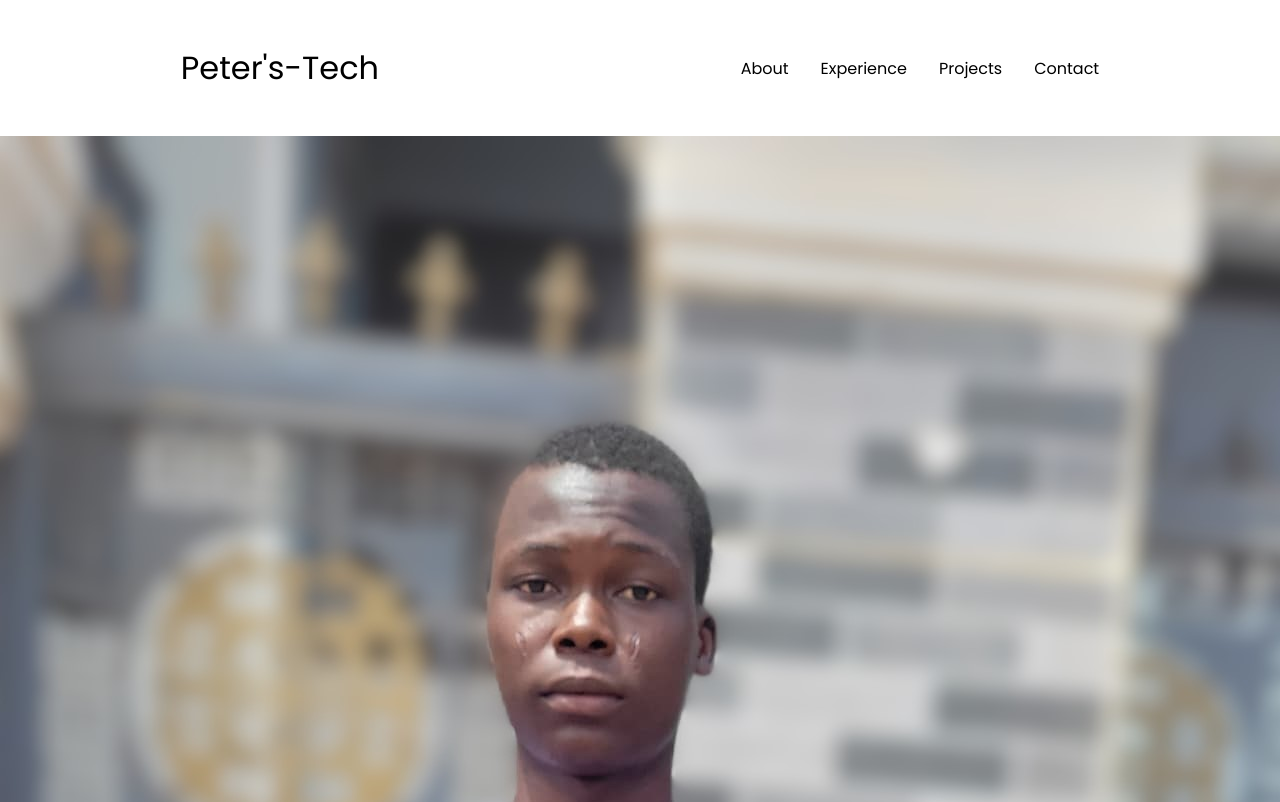
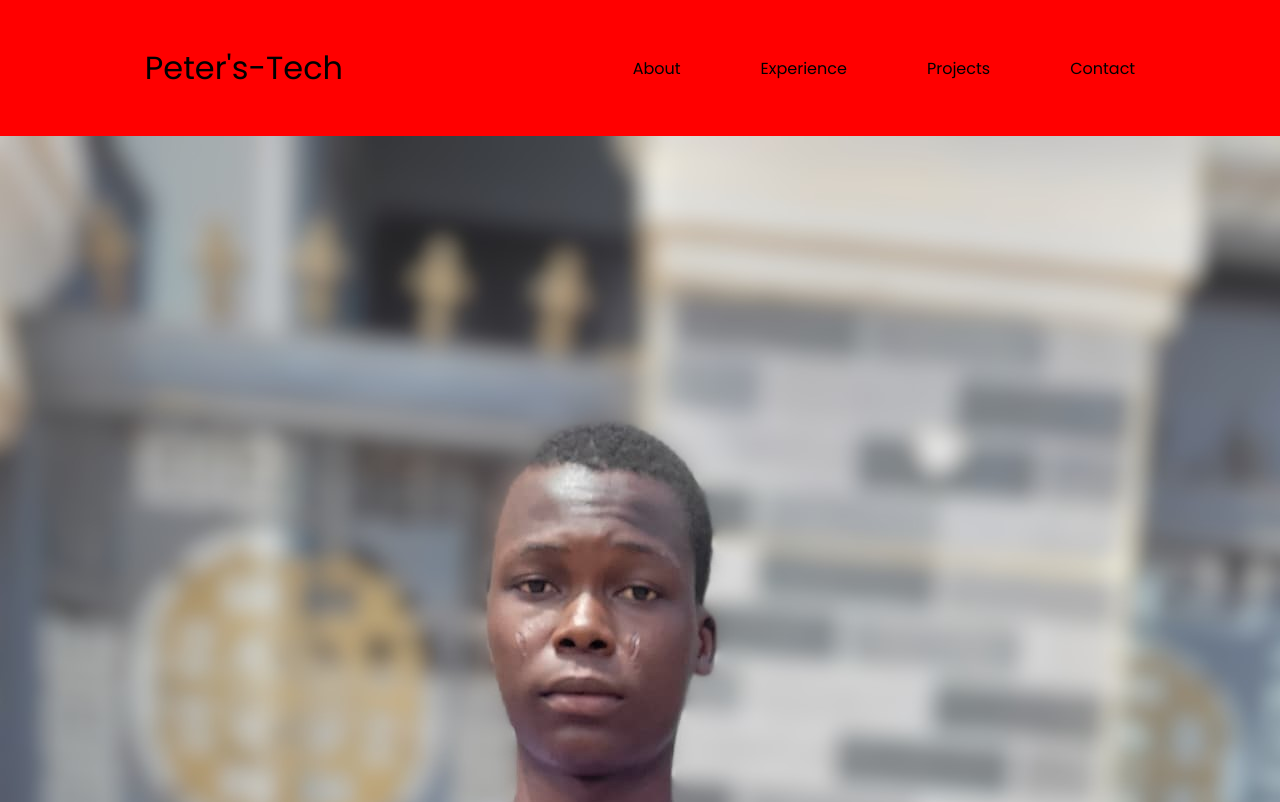
Before and after one commit to Adekoya-Tech/My-Portfolio, a plain HTML site: page index.html in a window 1280 px wide. Shown: the top 802 px of the page. Drawn offline with nearby package versions, Linux system fonts and the light colour scheme.

Commit message:
Change Backgournd color

```diff
--- a/index.css
+++ b/index.css
@@ -10,6 +10,7 @@
 body{
   font-family:"Poppins", sans-serif ;
   font-weight: 500;
+  background-color: red;
 }
 
 html{
@@ -35,7 +36,7 @@ nav{
 
 }
 .nav-links{
-  gap: 2rem;
+  gap: 5rem;
   list-style: none;
 }
 
```
